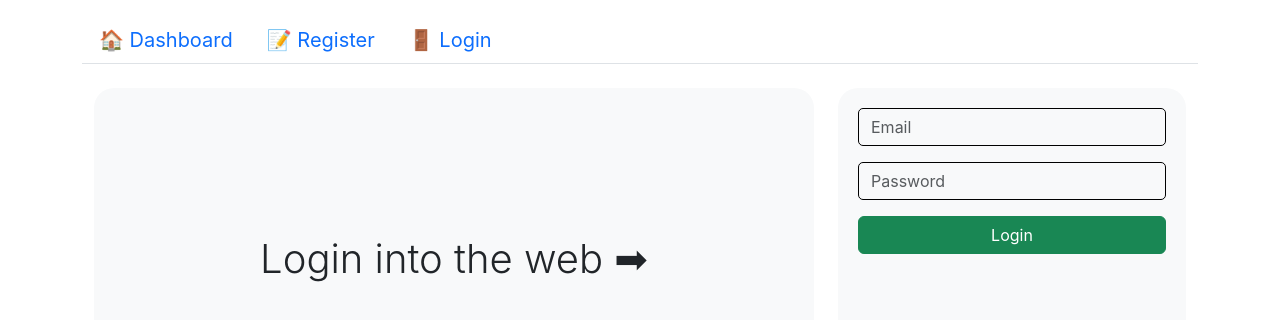
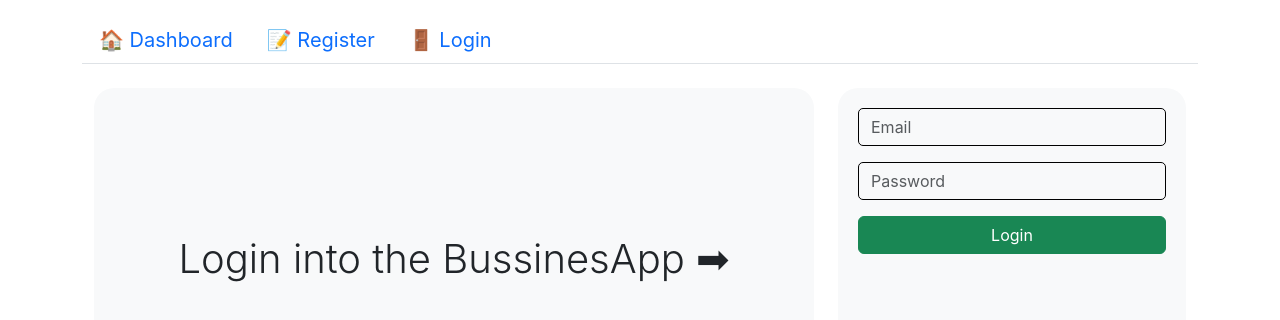
Before and after one commit to bardhideveloper/bussinesapp, a React (Create React App) app: page /loginform in a window 1280 px wide. Shown: the top 320 px of the page. Built offline with nearby package versions, Linux system fonts and the light colour scheme.

Commit message:
minor changes

```diff
--- a/src/components/Auth/LoginForm.js
+++ b/src/components/Auth/LoginForm.js
@@ -66,7 +66,7 @@ function LoginForm({ setUserRole, setUser }) {
       <div className="row">
         <div className="col-md-8">
           <div className='login d-flex align-items-center justify-content-center'>
-            <h2 className="display-6">Login into the web ➡</h2>
+            <h2 className="display-6">Login into the BussinesApp ➡</h2>
           </div>
         </div>
         <div className='col-md-4'>
```
